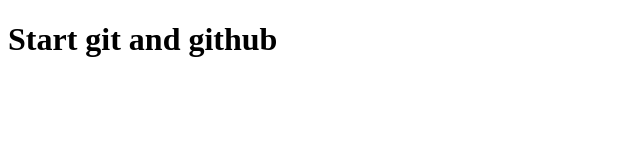
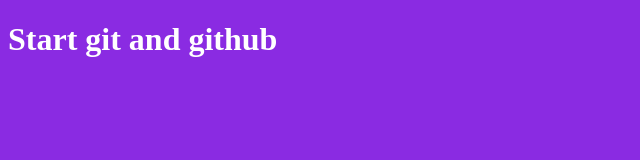
Before and after one commit to anoguchi/start-Git, a plain HTML site: page index.html in a window 1280 px wide. Shown: the whole page, without its empty margins (0-640 px from the left). Drawn offline with Linux system fonts and the light colour scheme.

Commit message:
add style tag on index.html

```diff
--- a/index.html
+++ b/index.html
@@ -3,6 +3,7 @@
 <head>
 	<meta charset="UTF-8">
 	<meta name="viewport" content="width=device-width, initial-scale=1.0">
+	<link rel="stylesheet" href="assets/styles/style.css">
 	<title>Start - Git</title>
 </head>
 <body>
```
